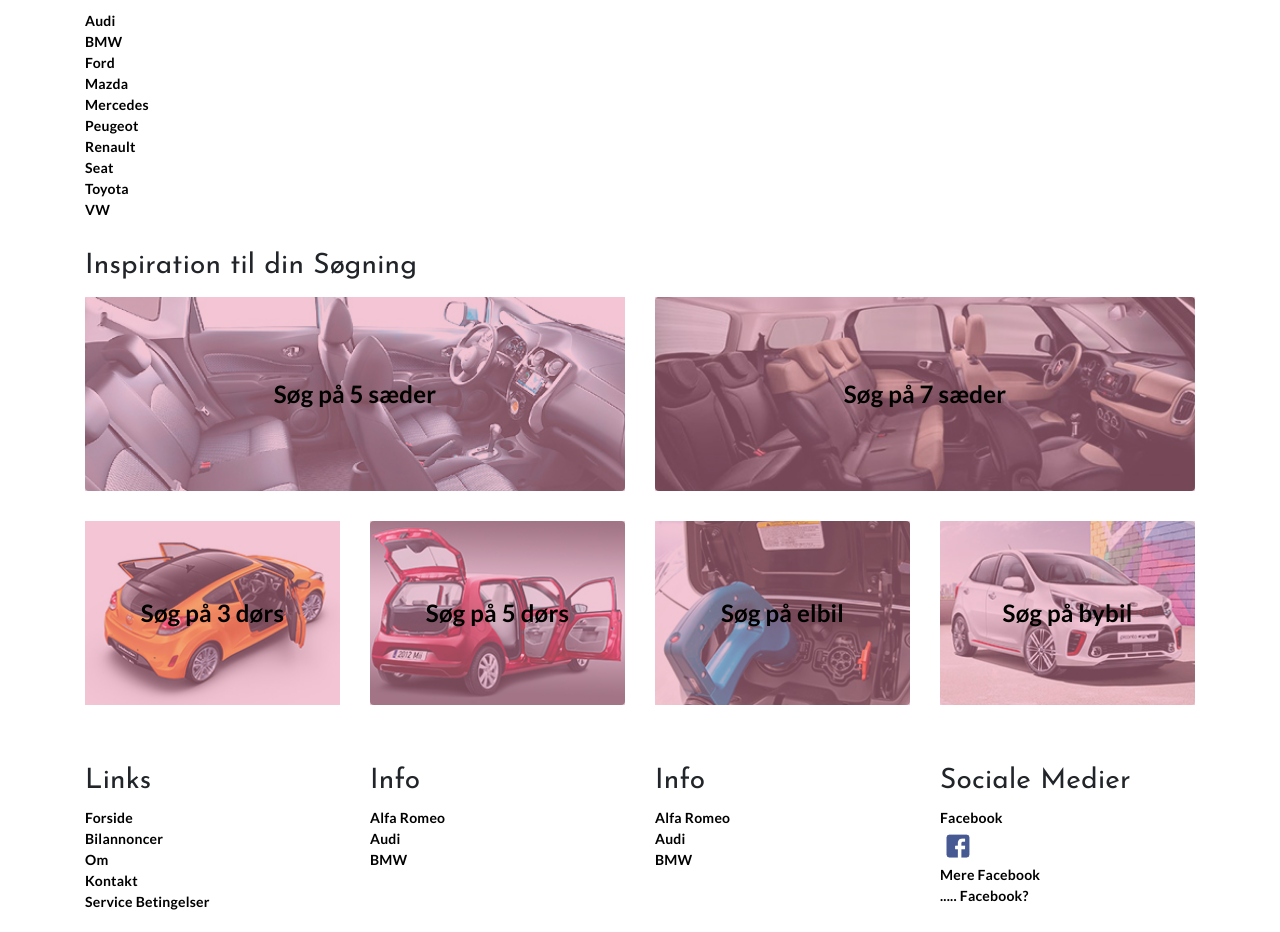
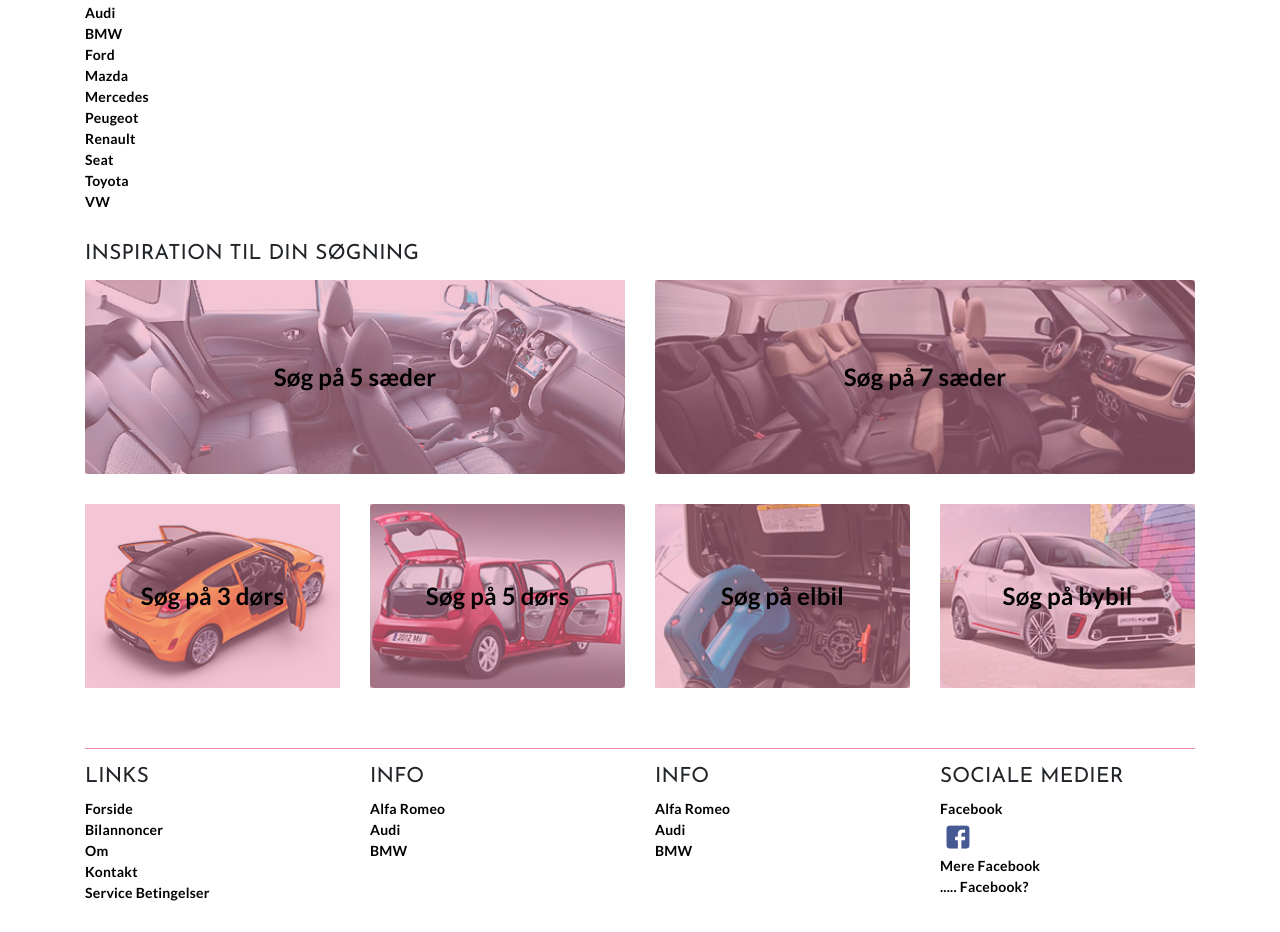
Before and after one commit to Sh1tSoft/Bileezy, a PHP site: page / in a window 1280 px wide. Shown: the part 1012-1944 px from the top of the page. After the commit the page ends 1913 px from the top, so only its background shows below. Run offline with PHP 8.4, Linux system fonts and the light colour scheme; data that the repository does not hold is empty; a stand-in replaces the project's code that opens the database connection; style sheets or scripts are compiled from the project's sources; some libraries are stand-ins or nearby versions.

Commit message:
divider i footer... måske mere :unicorn:

```diff
--- a/assets/sass/comps/_footer.sass
+++ b/assets/sass/comps/_footer.sass
@@ -1,5 +1,10 @@
-.footer__facebook
-  width: 36px
+.footer__main
+  .footer__divider
+    padding: 8px
+    border-top: 1px solid $brand__button
 
-.footer__section
-  padding-bottom: 20px
+  .footer__facebook
+    width: 36px
+
+  .footer__section
+    padding-bottom: 20px
--- a/assets/sass/master.sass
+++ b/assets/sass/master.sass
@@ -44,6 +44,9 @@
 
   h1, h2, h3, h4, h5
     font-family: 'Josefin Sans', sans-serif
+    text-transform: uppercase
+  h3
+    font-size: 1.3rem
 
   button
     outline: 0
--- a/includes/footer.php
+++ b/includes/footer.php
@@ -1,5 +1,6 @@
 <!-- FOOTER (start) -->
 <footer class="container footer__main">
+    <div class="footer__divider"></div>
     <div class="row">
         <div class="col-md-3 footer__section">
             <h3>Links</h3>
```
Also changed, not shown: _DOCS/placeholders/220px-KKK-symbol.jpg (deleted).
